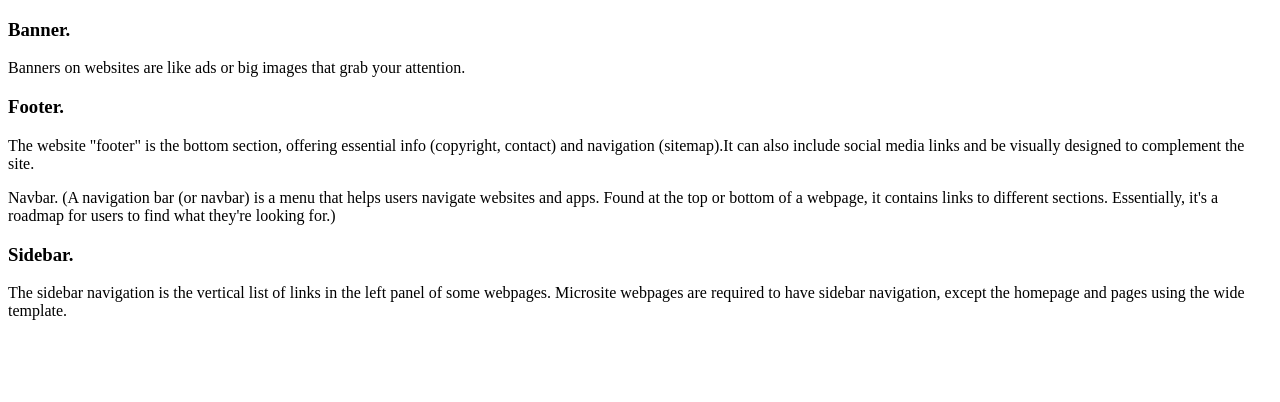
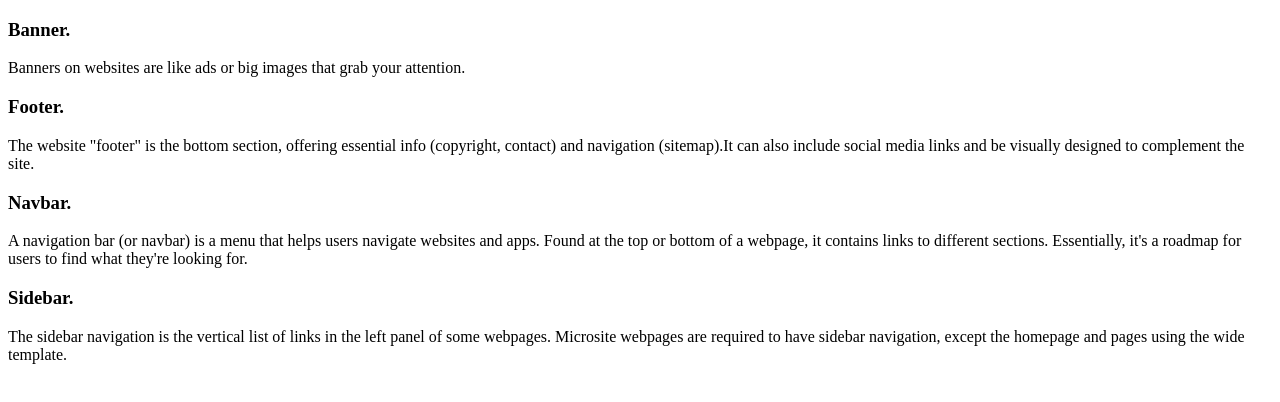
Before and after one commit to Jitu0999/React-Components, a React (Vite) app: page / in a window 1280 px wide. Shown: the top 402 px of the page. Built offline with nearby package versions, Linux system fonts and the light colour scheme.

Commit message:
Update Navbar.jsx

```diff
--- a/src/components/Navbar.jsx
+++ b/src/components/Navbar.jsx
@@ -1,7 +1,8 @@
 const Navbar = () => {
   return (
     <div>
-      Navbar. (A navigation bar (or navbar) is a menu that helps users navigate websites and apps. Found at the top or bottom of a webpage, it contains links to different sections. Essentially, it's a roadmap for users to find what they're looking for.)
+      <h3>Navbar.</h3>
+      <p>A navigation bar (or navbar) is a menu that helps users navigate websites and apps. Found at the top or bottom of a webpage, it contains links to different sections. Essentially, it's a roadmap for users to find what they're looking for.</p>
     </div>
   )
 }
```
